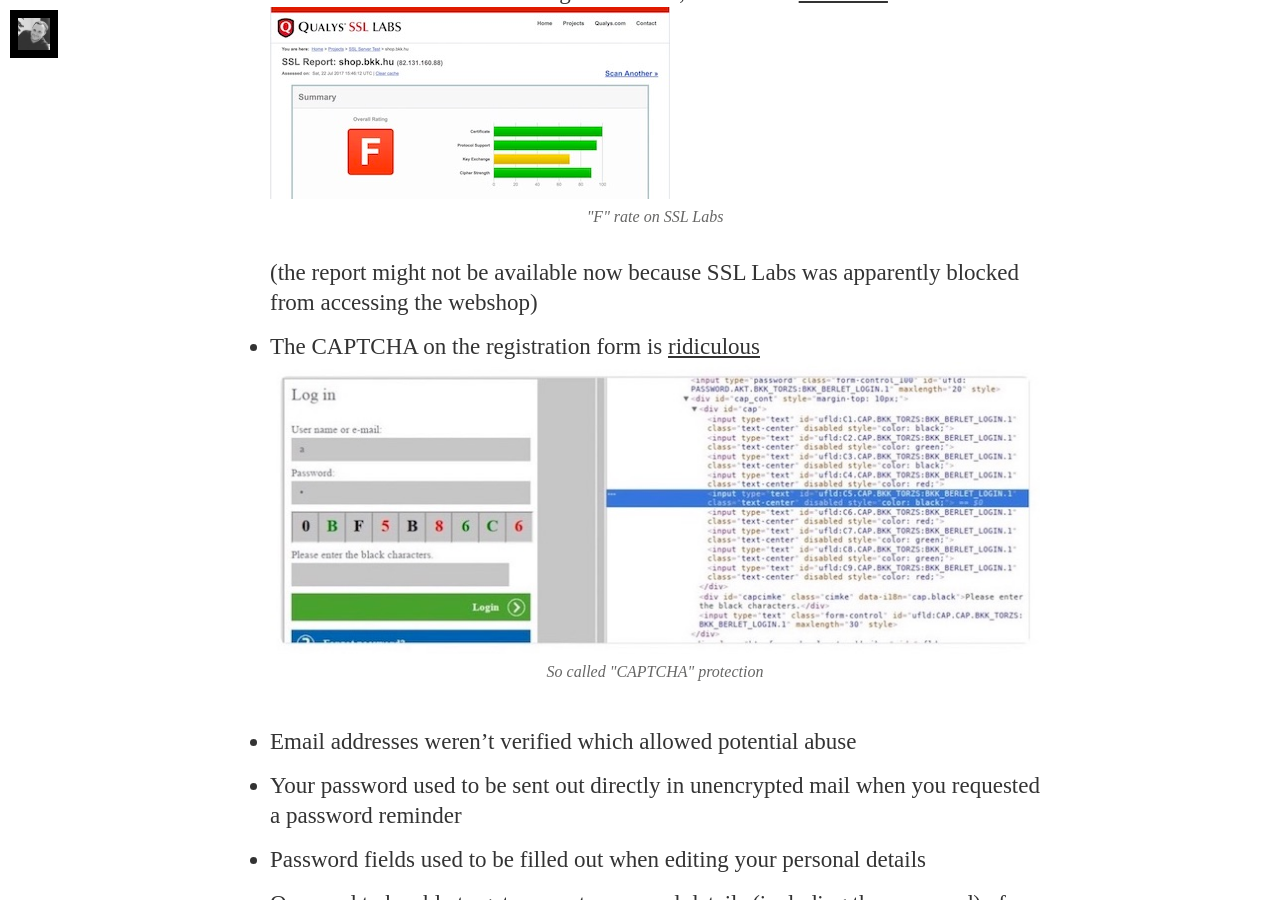
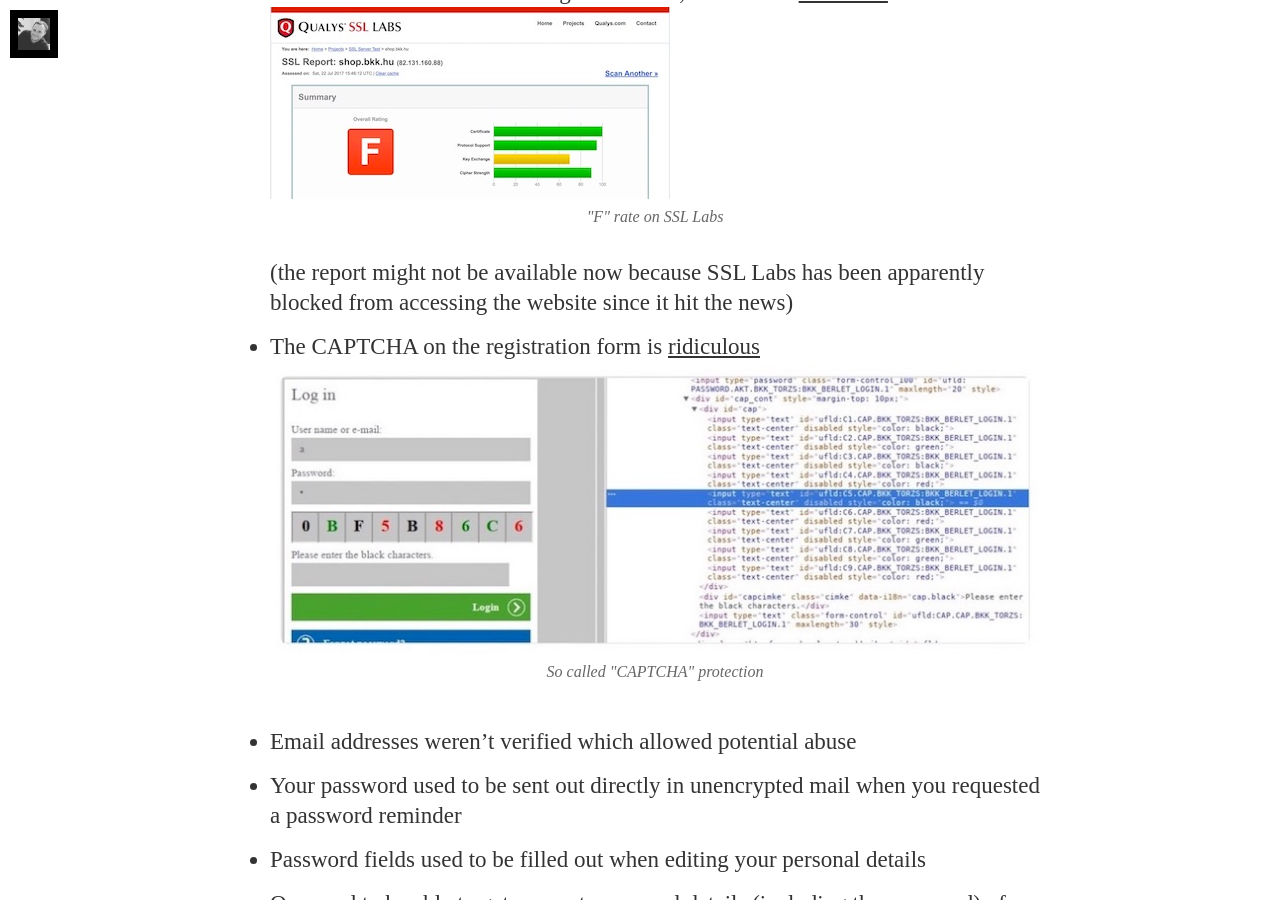
Before and after one commit to kocsismate/kocsismate.github.io, a Jekyll site: the page built from _posts/2017-07-23-18-year-old-ethical-hacker-got-arrested-in-hungary.md, in a window 1280 px wide and 900 px high, scrolled down 2055 px. Built offline with Jekyll 4.4.1, drawn with Linux system fonts in a browser that asks for light colours; nearby versions of some CDN libraries; some web fonts are replaced; comment, search, counter and statistics services are not loaded.

Commit message:
Fix text

```diff
--- a/_posts/2017-07-23-18-year-old-ethical-hacker-got-arrested-in-hungary.md
+++ b/_posts/2017-07-23-18-year-old-ethical-hacker-got-arrested-in-hungary.md
@@ -28,8 +28,8 @@
 and usability problems have been discovered. Here they are without the need for completeness:
 
 - The SSL connection of the site got the worst, "F" rate on [SSL Labs][bkk-ssl-report]
-!["F" rate on SSL Labs][bkk-ssl] (the report might not be available now because SSL Labs was apparently blocked from
-accessing the webshop)
+!["F" rate on SSL Labs][bkk-ssl] (the report might not be available now because SSL Labs has been apparently blocked from
+accessing the website since it hit the news)
 - The CAPTCHA on the registration form is [ridiculous][bkk-captcha-twitter]
 ![So called "CAPTCHA" protection][bkk-captcha]
 - Email addresses weren't verified which allowed potential abuse
```
